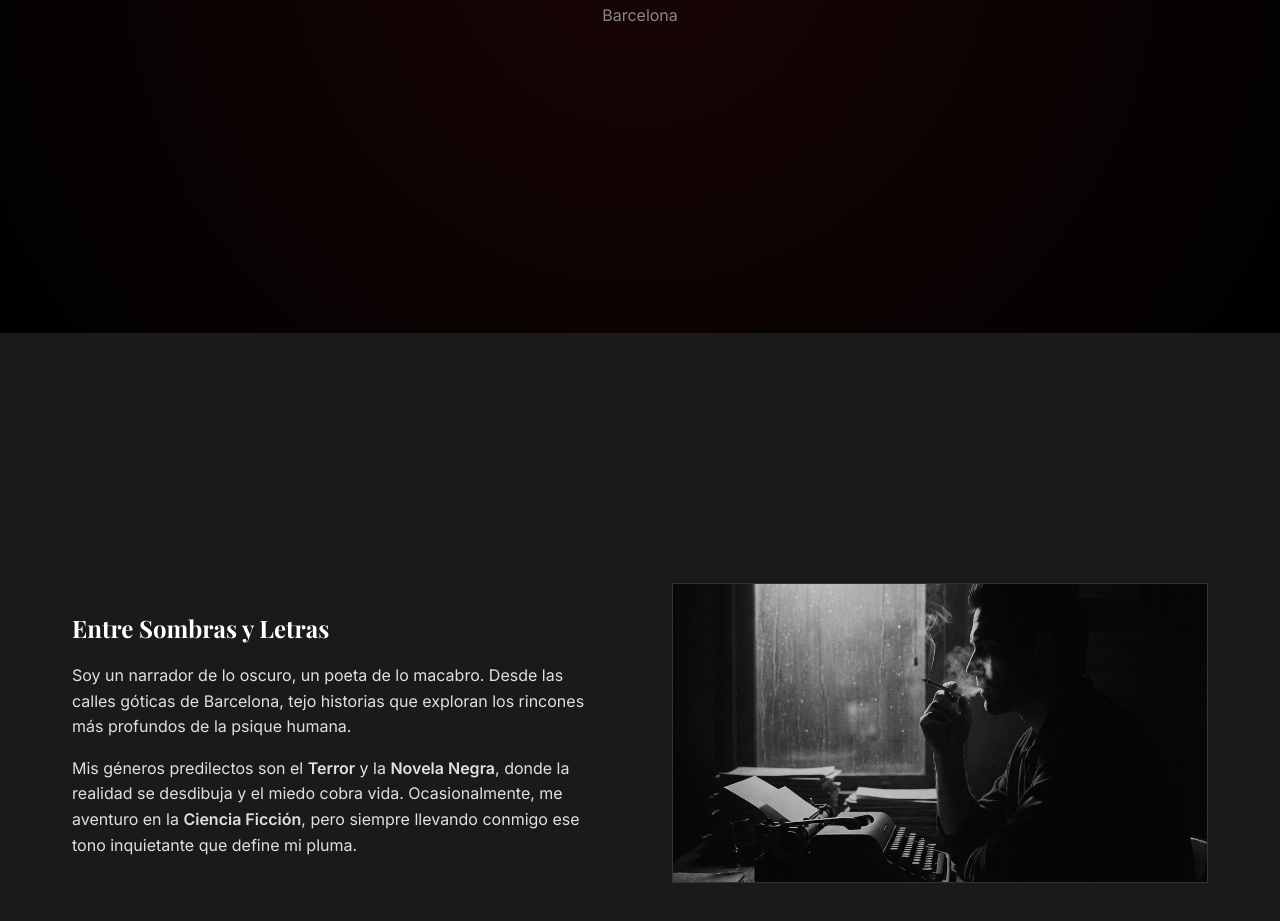
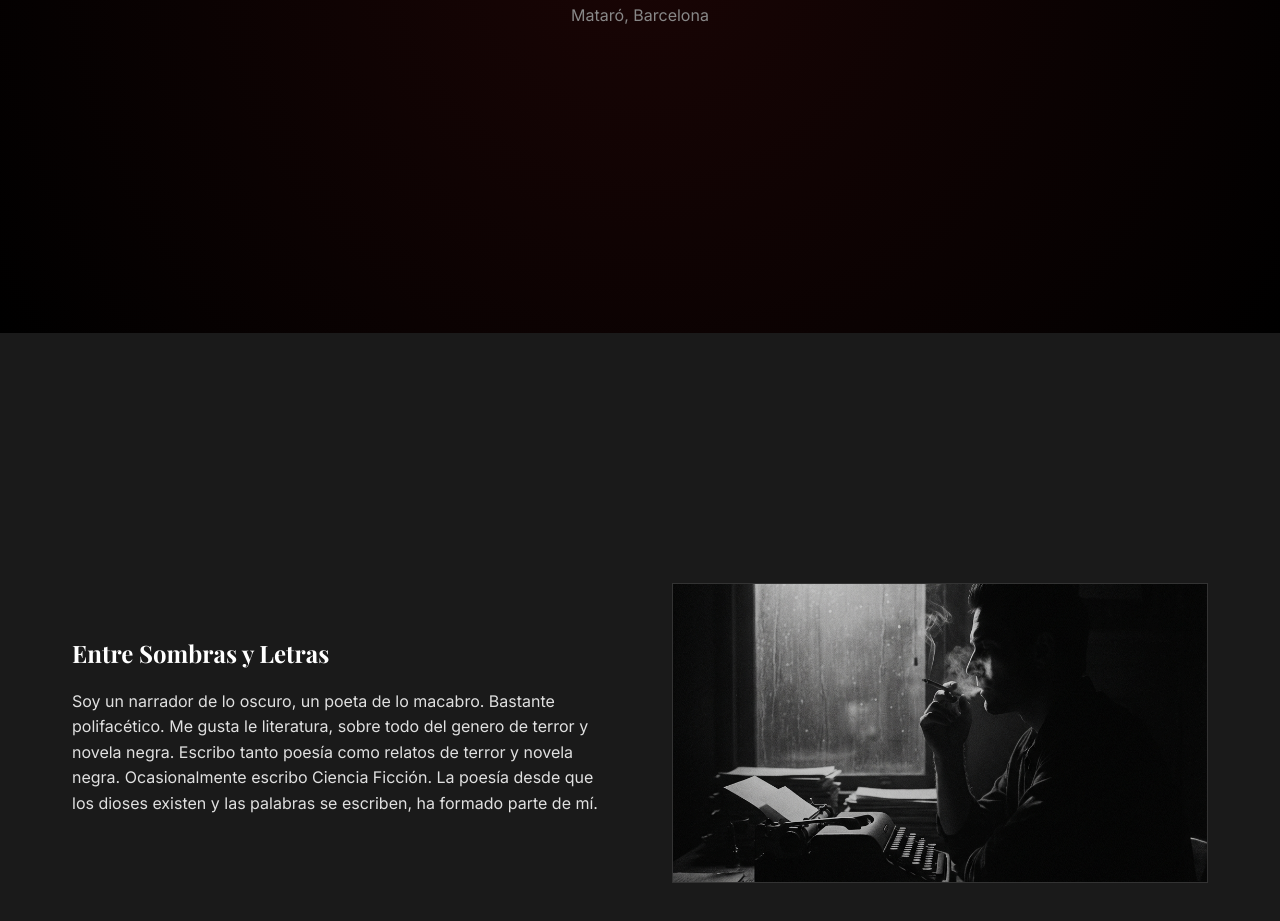
Before and after one commit to JSL09/js-webescritor, a website built with Vite: page index.html in a window 1280 px wide. Shown: the part 569-1490 px from the top of the page. Built offline with nearby package versions, Linux system fonts and the light colour scheme; a web font is replaced by a local one.

Commit message:
Cambios pequeños guardados

```diff
--- a/index.html
+++ b/index.html
@@ -35,7 +35,7 @@
         <div class="container">
           <h1>Jimmy Shibaru</h1>
           <p>Escritor & Poeta</p>
-          <p style="font-size: 1rem; color: #888; margin-top: 0.5rem;">Barcelona</p>
+          <p style="font-size: 1rem; color: #888; margin-top: 0.5rem;">Mataró, Barcelona</p>
         </div>
       </section>
 
@@ -45,13 +45,12 @@
             <div>
               <h2>Entre Sombras y Letras</h2>
               <p style="margin-bottom: 1rem;">
-                Soy un narrador de lo oscuro, un poeta de lo macabro. Desde las calles góticas de Barcelona, tejo
-                historias que exploran los rincones más profundos de la psique humana.
-              </p>
-              <p>
-                Mis géneros predilectos son el <strong>Terror</strong> y la <strong>Novela Negra</strong>, donde la
-                realidad se desdibuja y el miedo cobra vida. Ocasionalmente, me aventuro en la <strong>Ciencia
-                  Ficción</strong>, pero siempre llevando conmigo ese tono inquietante que define mi pluma.
+                Soy un narrador de lo oscuro, un poeta de lo macabro. Bastante polifacético.
+                Me gusta le literatura, sobre todo del genero de terror y novela negra.
+                Escribo tanto poesía como relatos de terror y novela negra.
+                Ocasionalmente escribo Ciencia Ficción.
+                La poesía desde que los dioses existen y las palabras se escriben,
+                ha formado parte de mí.
               </p>
             </div>
             <div
@@ -97,7 +96,7 @@
             </div>
             <div class="contact-item">
               <span>📷</span>
-              <a href="https://instagram.com/Jimmy Shibaru" target="_blank">Jimmy Shibaru</a>
+              <a href="https://instagram.com/jimmyshibaru" target="_blank">Jimmy Shibaru</a>
             </div>
           </div>
         </div>
```
